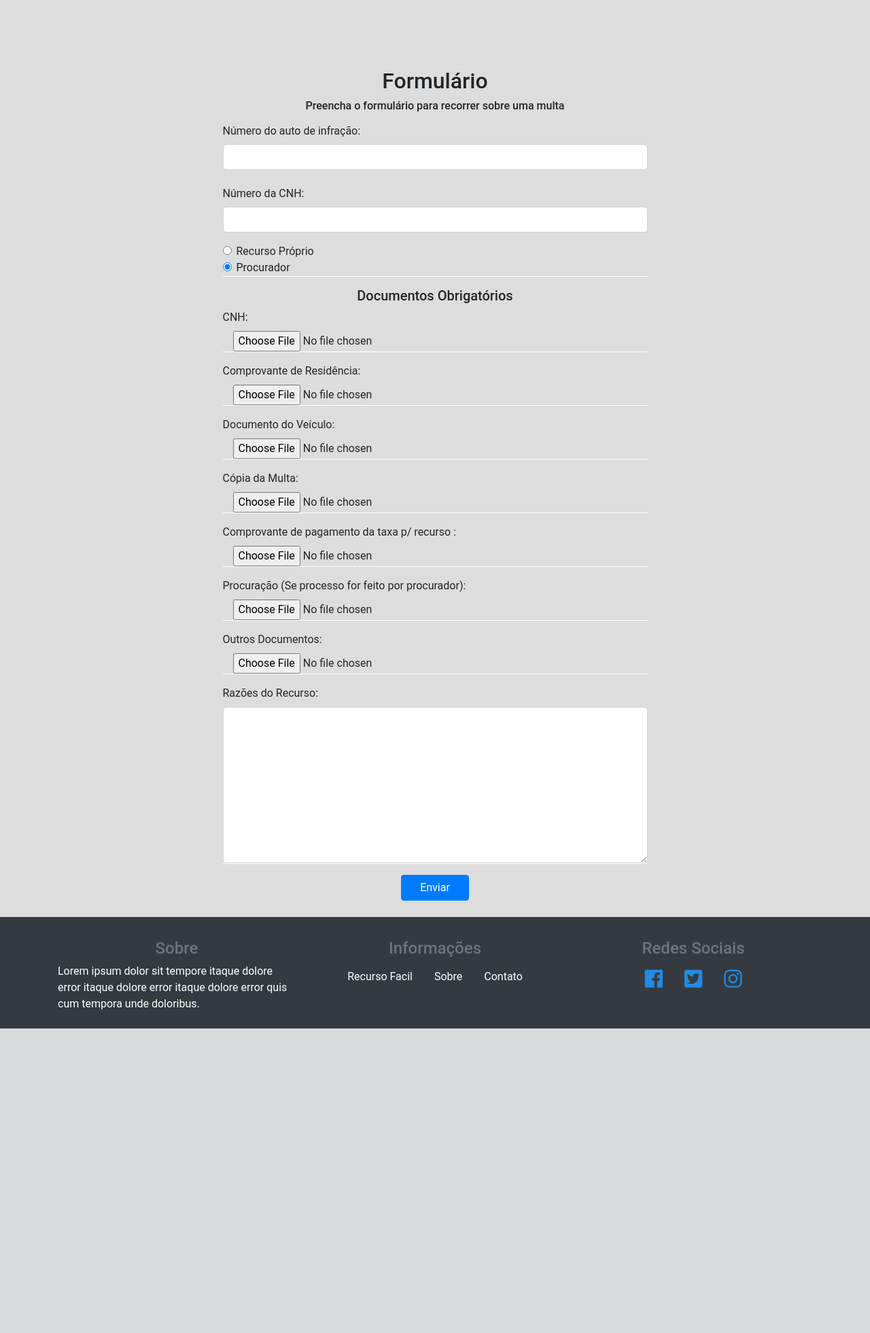
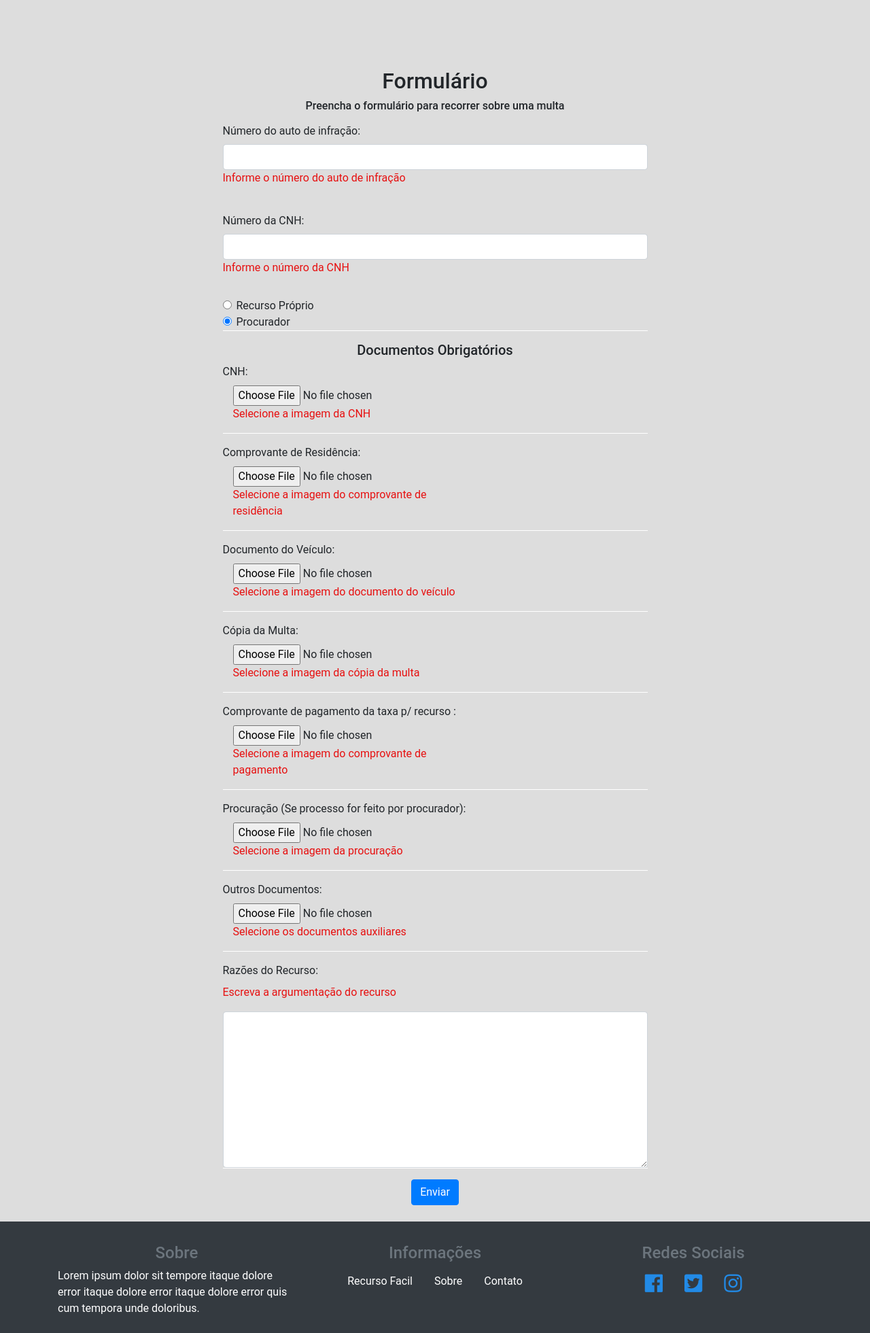
Before and after one commit to natanrch/recurso-facil, a PHP site: page /recorrer.php in a window 1280 px wide. Shown: the part 56-2017 px from the top of the page at 68% size. Before the commit the page ends 1569 px from the top, so only its background shows below. Run offline with PHP 8.4, Linux system fonts and the light colour scheme; some libraries are stand-ins or nearby versions.

Commit message:
Validação da págia recorrer.php

```diff
--- a/css/style.css
+++ b/css/style.css
@@ -103,6 +103,7 @@ input:focus {
 .linha{
   border-bottom:1px solid #fff;
 }
+
 /*================================*/
 /* Validação basica d PHP */
 .valida_error {
--- a/header.php
+++ b/header.php
@@ -7,6 +7,7 @@
     <link rel="stylesheet" href="https://stackpath.bootstrapcdn.com/bootstrap/4.1.1/css/bootstrap.min.css" integrity="sha384-WskhaSGFgHYWDcbwN70/dfYBj47jz9qbsMId/iRN3ewGhXQFZCSftd1LZCfmhktB" crossorigin="anonymous">
     <link rel="stylesheet" href="https://use.fontawesome.com/releases/v5.0.13/css/all.css" integrity="sha384-DNOHZ68U8hZfKXOrtjWvjxusGo9WQnrNx2sqG0tfsghAvtVlRW3tvkXWZh58N9jp" crossorigin="anonymous">
     <link rel="stylesheet" href="./css/style.css">
+    <script src="js/recorrer.js"></script>
     <title>Recurso Fácil</title>
 </head>
 <body>
--- a/recorrer.php
+++ b/recorrer.php
@@ -29,12 +29,14 @@ require_once 'logica-login.php';
               <label class="col-sm-5 col-form-label">Número do auto de infração:</label>
               <div class="col-sm-12">
                 <input type="text" name="numero_infracao" class="form-control">
+                <p name="msg" style="color:rgb(231, 16, 16);">Informe o número do auto de infração</p>
               </div>
             </div>
             <div class="form-group row">
               <label class="col-sm-5 col-form-label">Número da CNH:</label>
               <div class="col-sm-12">
                 <input type="text" name="cnh" class="form-control">
+                <p name="msg" style="color:rgb(231, 16, 16);">Informe o número da CNH</p>
               </div>
             </div>
 
@@ -59,54 +61,64 @@ require_once 'logica-login.php';
                 <label>CNH:</label>
                 <div class="col-sm-7">
                   <input type="file" name="cnh_arquivo" class="form-control-file"/>
+                  <p name="msg" style="color:rgb(231, 16, 16);">Selecione a imagem da CNH</p>
                 </div>
               </div>
               <div class="form-group linha">
                 <label>Comprovante de Residência:</label>
                 <div class="col-sm-7">
                   <input type="file" name="comprovante_residencia" class="form-control-file"/>
+                  <p name="msg" style="color:rgb(231, 16, 16);">Selecione a imagem do comprovante de residência</p>
                 </div>
               </div>
               <div class="form-group linha">
                 <label>Documento do Veículo:</label>
                 <div class="col-sm-7">
                   <input type="file" name="documento_veiculo" class="form-control-file"/>
+                  <p name="msg" style="color:rgb(231, 16, 16);">Selecione a imagem do documento do veículo</p>
                 </div>
               </div>
               <div class="form-group linha">
                 <label>Cópia da Multa:</label>
                 <div class="col-sm-7">
                   <input type="file" name="multa_arquivo" class="form-control-file"/>
+                  <p name="msg" style="color:rgb(231, 16, 16);">Selecione a imagem da cópia da multa</p>
                 </div>
               </div>
               <div class="form-group linha">
                 <label>Comprovante de pagamento da taxa p/ recurso :</label>
                 <div class="col-sm-7">
                   <input type="file" name="comprovante" class="form-control-file"/>
+                  <p name="msg" style="color:rgb(231, 16, 16);">Selecione a imagem do comprovante de pagamento</p>
                 </div>
               </div>
               <div class="form-group linha">
                 <label>Procuração (Se processo for feito por procurador):</label>
                 <div class="col-sm-7">
                   <input type="file" name="procuracao" class="form-control-file"/>
+                  <p name="msg" style="color:rgb(231, 16, 16);">Selecione a imagem da procuração</p>
                 </div>
               </div>
               <div class="form-group linha">
                 <label>Outros Documentos:</label>
                 <div class="col-sm-7">
                   <input type="file" name="outros_documentos" />
+                  <p name="msg" style="color:rgb(231, 16, 16);">Selecione os documentos auxiliares</p>
                 </div>
               </div>
               <div class="form-group linha">
                 <label>Razões do Recurso:</label>
+                <p name="msg" style="color:rgb(231, 16, 16);">Escreva a argumentação do recurso</p>
                 <textarea name="razoes" class="form-control" rows=9></textarea>
               </div>
               <div class="container">
-                <input type="submit" value="Enviar" name="" class="btn btn-primary col-2 mb-4">
+                <input type="submit" value="Enviar" name="" id="Enviar" class="btn btn-primary mb-4">
               </div>
             </div>
           </form>
         </div>
       </div>
     </div>
+    <script src="https://code.jquery.com/jquery-3.3.1.min.js" integrity="sha256-FgpCb/KJQlLNfOu91ta32o/NMZxltwRo8QtmkMRdAu8=" crossorigin="anonymous"></script>
+    <script src="js/recorrer.js"></script>
 <?php require_once 'footer.php' ?>
```
